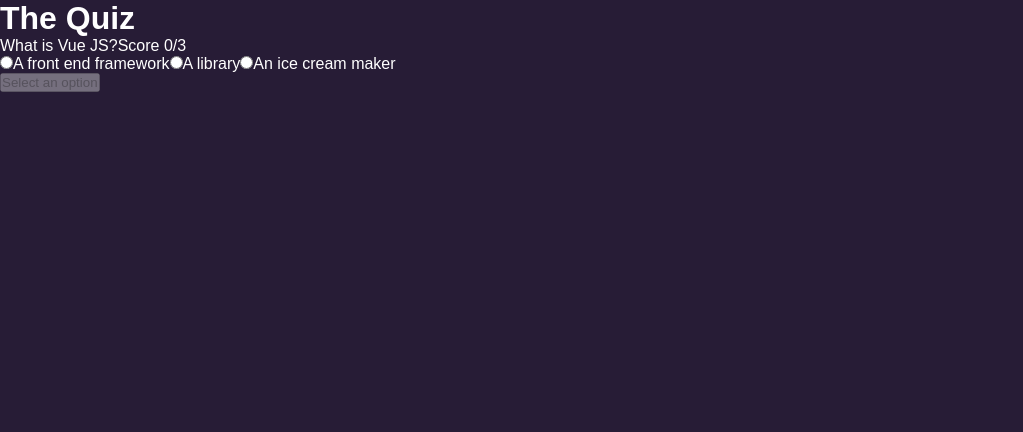
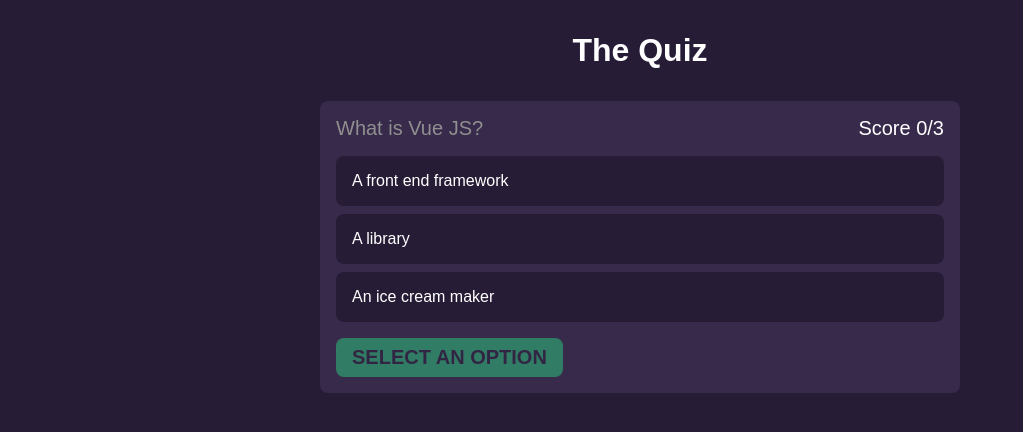
Before and after one commit to drummer-Yurii/quiz-app, a Vue app: page / in a window 1280 px wide. Shown: the top 432 px of the page, without its empty margins (0-1023 px from the left). Built offline with nearby package versions, Linux system fonts and the light colour scheme.

Commit message:
add styling

```diff
--- a/src/App.vue
+++ b/src/App.vue
@@ -120,4 +120,109 @@
   background-color: #271c36;
   color: #fff;
 }
+
+.app {
+  display: flex;
+  flex-direction: column;
+  align-items: center;
+  padding: 2rem;
+  min-height: 100vh;
+}
+
+h1 {
+  font-size: 2rem;
+  margin-bottom: 2rem;
+}
+
+.quiz {
+  background-color: #382a4b;
+  padding: 1rem;
+  width: 100%;
+  max-width: 640px;
+  border-radius: 0.5rem;
+}
+
+.quiz-info {
+  display: flex;
+  justify-content: space-between;
+  margin-bottom: 1rem;
+}
+
+.quiz-info .question {
+  color: #8F8F8F;
+  font-size: 1.25rem;
+}
+
+.quiz-info .score {
+  color: #FFF;
+  font-size: 1.25rem;
+}
+
+.options {
+  margin-bottom: 1rem;
+}
+
+.option {
+  display: block;
+  padding: 1rem;
+  background-color: #271c36;
+  margin-bottom: 0.5rem;
+  border-radius: 0.5rem;
+  cursor: pointer;
+}
+
+.option:hover {
+  background-color: #2d213f;
+}
+
+.option.correct {
+  background-color: #2cce7d;
+}
+
+.option.wrong {
+  background-color: #ff5a5f;
+}
+
+.option:last-of-type {
+  margin-bottom: 0;
+}
+
+.option.disabled {
+  opacity: 0.5;
+}
+
+.option input {
+  display: none;
+}
+
+button {
+  appearance: none;
+  outline: none;
+  border: none;
+  cursor: pointer;
+
+  padding: 0.5rem 1rem;
+  background-color: #2cce7d;
+  color: #2d213f;
+  font-weight: 700;
+  text-transform: uppercase;
+  font-size: 1.25rem;
+  border-radius: 0.5rem;
+}
+
+button:disabled {
+  opacity: 0.5;
+}
+
+h2 {
+  font-size: 2rem;
+  margin-bottom: 2rem;
+  text-align: center;
+}
+
+p {
+  color: #8F8F8F;
+  font-size: 1.25rem;
+  text-align: center;
+}
 </style>
```
